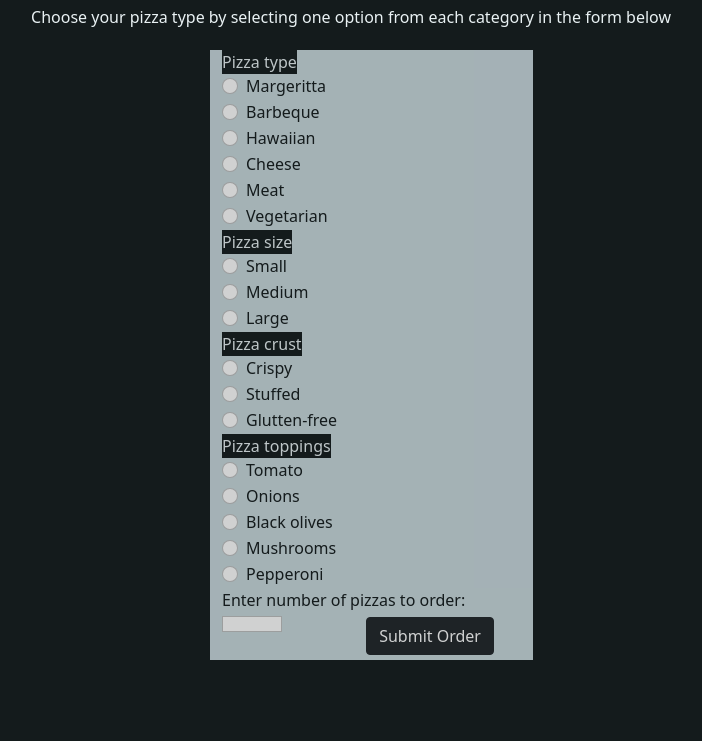
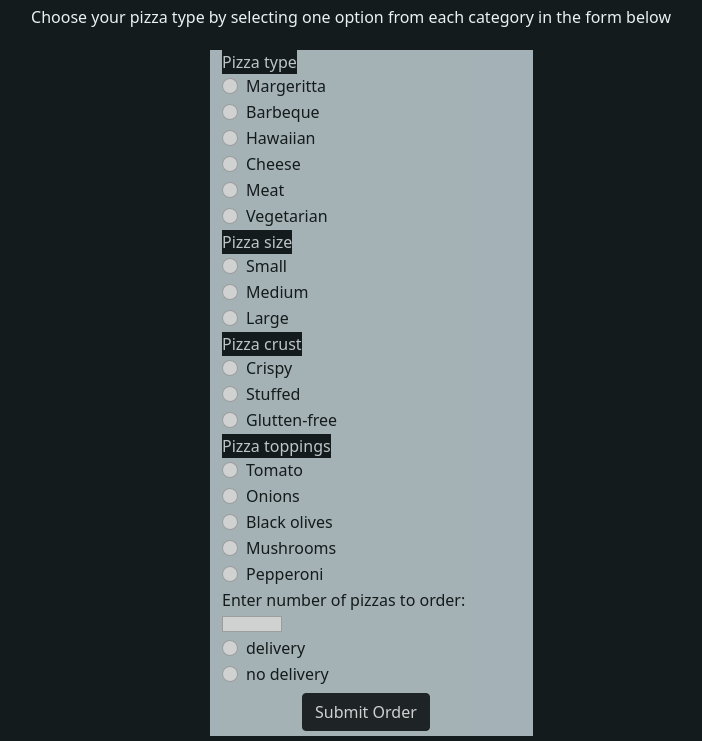
Before and after one commit to karanikathungu-crypto/Pizza-webapp, a plain HTML site: page index.html in a window 1280 px wide. Shown: the part 1852-2593 px from the top of the page, without its empty margins (289-991 px from the left). Before the commit the page ends 2517 px from the top, so only its background shows below. Drawn offline with nearby package versions, Linux system fonts and the light colour scheme.

Commit message:
Add additional ids

```diff
--- a/index.html
+++ b/index.html
@@ -205,7 +205,7 @@
                 </label>
               </div>
               <div class="form-check">
-                <input class="form-check-input" class="form-control" class="topping" type="radio" name="exampleRadios4" id="Radio8" value="option8">
+                <input class="form-check-input" class="form-control" class="topping" type="radio" name="exampleRadios9" id="Radio8" value="option8">
                 <label class="form-check-label" for="exampleRadios2">
                   Onions
                 </label>
@@ -238,6 +238,18 @@
               Enter number of pizzas to order:
             </label>
             <input id="pizza-numbers" class="form-check-input" type="number" name="pizza-number" value="pizza-number" required>
+            <div class="form-check">
+              <input class="form-check-input" class="form-control" class="delivery" type="radio" name="exampleRadios15" id="Radio16" value="option16">
+              <label class="form-check-label" for="exampleRadios2">
+                delivery
+              </label>
+          </div>
+          <div class="form-check">
+            <input class="form-check-input"  class="form-control" class="delivery" type="radio" name="exampleRadios15" id="Radio15" value="option15">
+            <label class="form-check-label" for="exampleRadios2">
+              no delivery
+            </label>
+          </div>
             <button id="submit-btn"  class="btn btn-dark" type="submit" value="submit">Submit Order</button>
           </div>
         </div>
```
